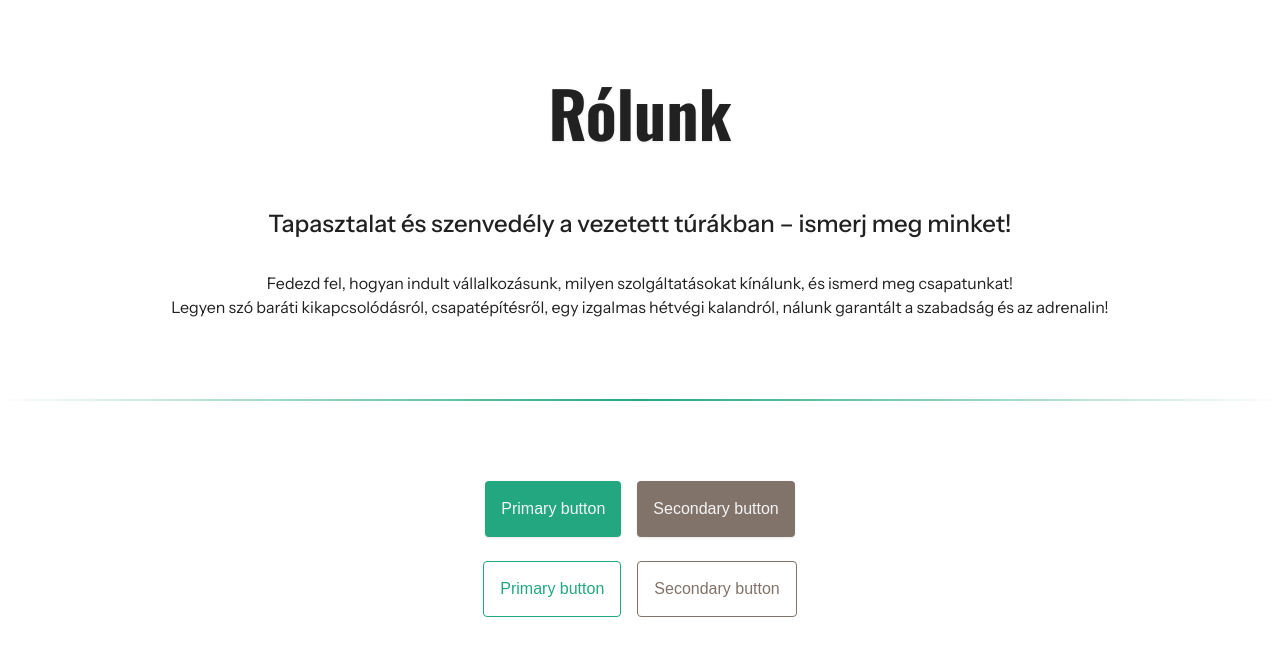
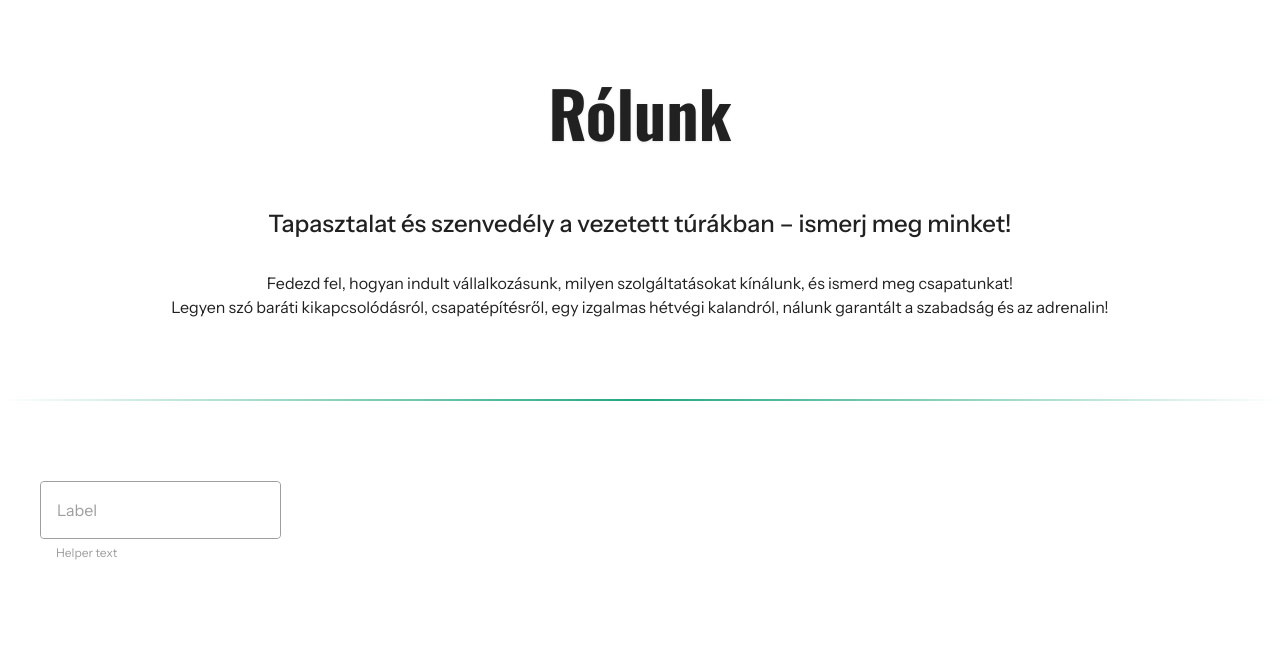
Before and after one commit to bdavid112/quadturalajosmizse, a React (Vite) app: page / in a window 1280 px wide. Shown: the top 656 px of the page. Built offline with nearby package versions, Linux system fonts and the light colour scheme.

Commit message:
Added text input field

```diff
--- a/src/App.tsx
+++ b/src/App.tsx
@@ -1,10 +1,8 @@
 import './styles/global.scss'
 import './styles/layout.scss'
 import HeroLayout from './layouts/HeroLayout'
-import ButtonPrimary from './components/ui/buttons/ButtonPrimary'
-import ButtonSecondary from './components/ui/buttons/ButtonSecondary'
-import ButtonPrimaryOutline from './components/ui/buttons/ButtonPrimaryOutline'
-import ButtonSecondaryOutline from './components/ui/buttons/ButtonSecondaryOutline'
+import TextInputOutline from './components/ui/form-elements/TextInputOutline'
+import { useId } from 'react'
 
 function App() {
   return (
@@ -18,17 +16,12 @@ function App() {
       <section className="grid padding-y-5xl">
         <div className="row">
           <div className="col-12 width-full">
-            <div className="flex flex-gap-lg justify-center">
-              <ButtonPrimary text="Primary button"></ButtonPrimary>
-              <ButtonSecondary text="Secondary button"></ButtonSecondary>
-            </div>
-          </div>
-        </div>
-        <div className="row">
-          <div className="col-12 width-full">
-            <div className="flex flex-gap-lg justify-center">
-              <ButtonPrimaryOutline text="Primary button"></ButtonPrimaryOutline>
-              <ButtonSecondaryOutline text="Secondary button"></ButtonSecondaryOutline>
+            <div className="flex flex-gap-lg">
+              <TextInputOutline
+                id={useId()}
+                name="name"
+                error={false}
+              ></TextInputOutline>
             </div>
           </div>
         </div>
--- /dev/null
+++ b/src/components/ui/form-elements/TextInputOutline.tsx
@@ -0,0 +1,48 @@
+import * as React from 'react'
+import '/src/styles/utilities.scss'
+import './text-input-outline.scss'
+import { useState } from 'react'
+
+interface Props {
+  id: string
+  name: string
+  error?: boolean
+}
+
+const TextInputOutline: React.FunctionComponent<Props> = (props) => {
+  const [value, setValue] = useState('')
+
+  return (
+    <>
+      <div>
+        <div
+          className={`flex align-center min-width-md relative input-container border ${props.error && 'border-error'}`}
+        >
+          <label
+            htmlFor={props.id}
+            className={`absolute z-overlay input-label padding-x-lg ${value && 'populated'} ${props.error && 'text-error'}`}
+          >
+            Label
+          </label>
+          <input
+            id={props.id}
+            name={props.name}
+            type="text"
+            value={value}
+            onChange={(e) => setValue(e.target.value)}
+            className="relative z-base min-height-lg width-full font-size-base input-field padding-x-lg"
+          ></input>
+        </div>
+        <div className="padding-x-lg">
+          <span
+            className={`font-size-caption text-muted ${props.error && 'text-error'}`}
+          >
+            Helper text
+          </span>
+        </div>
+      </div>
+    </>
+  )
+}
+
+export default TextInputOutline
--- /dev/null
+++ b/src/components/ui/form-elements/text-input-outline.scss
@@ -0,0 +1,43 @@
+@import '/src/styles/tokens.scss';
+
+@mixin label-focused($color: $color-primary-500) {
+  margin: 0;
+  font-size: $font-size-sm;
+  padding-inline: $space-sm;
+  transform: translateY(-130%);
+  left: $space-sm;
+  color: $color;
+  background-color: $surface-100 !important;
+}
+
+.populated {
+  @include label-focused($text-secondary);
+}
+
+.input-label {
+  transition:
+    font-size ease-in 70ms,
+    transform ease-in 70ms;
+  background-color: transparent;
+  cursor: text;
+  user-select: none;
+  color: $text-muted;
+}
+
+.input-container {
+  border-radius: $radius-sm;
+
+  &:focus-within {
+    border-color: $color-primary-500;
+  }
+
+  &:focus-within .input-label {
+    @include label-focused();
+  }
+}
+
+.input-field {
+  border: none;
+  outline: none;
+  border-radius: $radius-sm;
+}
--- a/src/styles/utilities.scss
+++ b/src/styles/utilities.scss
@@ -114,6 +114,19 @@
   width: 100vw;
 }
 
+.min-width-xs {
+  min-width: 140px;
+}
+.min-width-sm {
+  min-width: 200px;
+}
+.min-width-md {
+  min-width: 240px;
+}
+.min-width-lg {
+  min-width: 0px;
+}
+
 .max-width-xs {
   max-width: 480px;
 }
@@ -130,14 +143,14 @@
   max-width: 1440px;
 }
 
-/* Typography */
-
-.text-center {
-  text-align: center;
+.min-height-sm {
+  min-height: 36px;
 }
-
-.text-right {
-  text-align: right;
+.min-height-md {
+  min-height: 48px;
+}
+.min-height-lg {
+  min-height: 56px;
 }
 
 /* ============================================= */
@@ -287,6 +300,41 @@
   line-height: 1.8;
 }
 
+.font-size-caption {
+  font-size: $font-size-xs;
+}
+.font-size-secondary {
+  font-size: $font-size-sm;
+}
+.font-size-base {
+  font-size: $font-size-base;
+}
+
+.text-primary {
+  color: $text-primary;
+}
+.text-secondary {
+  color: $text-secondary;
+}
+.text-muted {
+  color: $text-muted;
+}
+.text-inverted {
+  color: $text-inverted;
+}
+.text-success {
+  color: $text-success !important;
+}
+.text-error {
+  color: $text-error !important;
+}
+.text-warning {
+  color: $text-warning !important;
+}
+.text-info {
+  color: $text-info !important;
+}
+
 /* ============================================= */
 /* ============== SHADOW HELPERS ============== */
 /* ============================================= */
@@ -328,7 +376,7 @@
 /* ============================================= */
 
 .border {
-  border: 1px solid $neutral-300;
+  border: 1px solid $text-muted;
 }
 .border-thin {
   border-width: 1px;
@@ -341,6 +389,18 @@
 }
 .border-circle {
   border-radius: 50%;
+}
+.border-success {
+  border-color: $color-status-success !important;
+}
+.border-error {
+  border-color: $color-status-error !important;
+}
+.border-warning {
+  border-color: $color-status-warning !important;
+}
+.border-info {
+  border-color: $color-status-info !important;
 }
 .outline-focus {
   outline: 2px solid $color-primary-500;
@@ -400,6 +460,20 @@
   position: sticky;
 }
 
+/* ============================================= */
+/* =============== Z-INDEX ===================== */
+/* ============================================= */
+
+.z-base {
+  z-index: $z-base;
+}
+.z-overlay {
+  z-index: $z-overlay;
+}
+.z-top {
+  z-index: $z-top;
+}
+
 /* Dividers */
 
 @mixin divider($color: $color-primary-500, $height: 2px) {
@@ -412,7 +486,6 @@
     $surface-100
   );
 }
-
 .divider-green {
   @include divider;
 }
```
